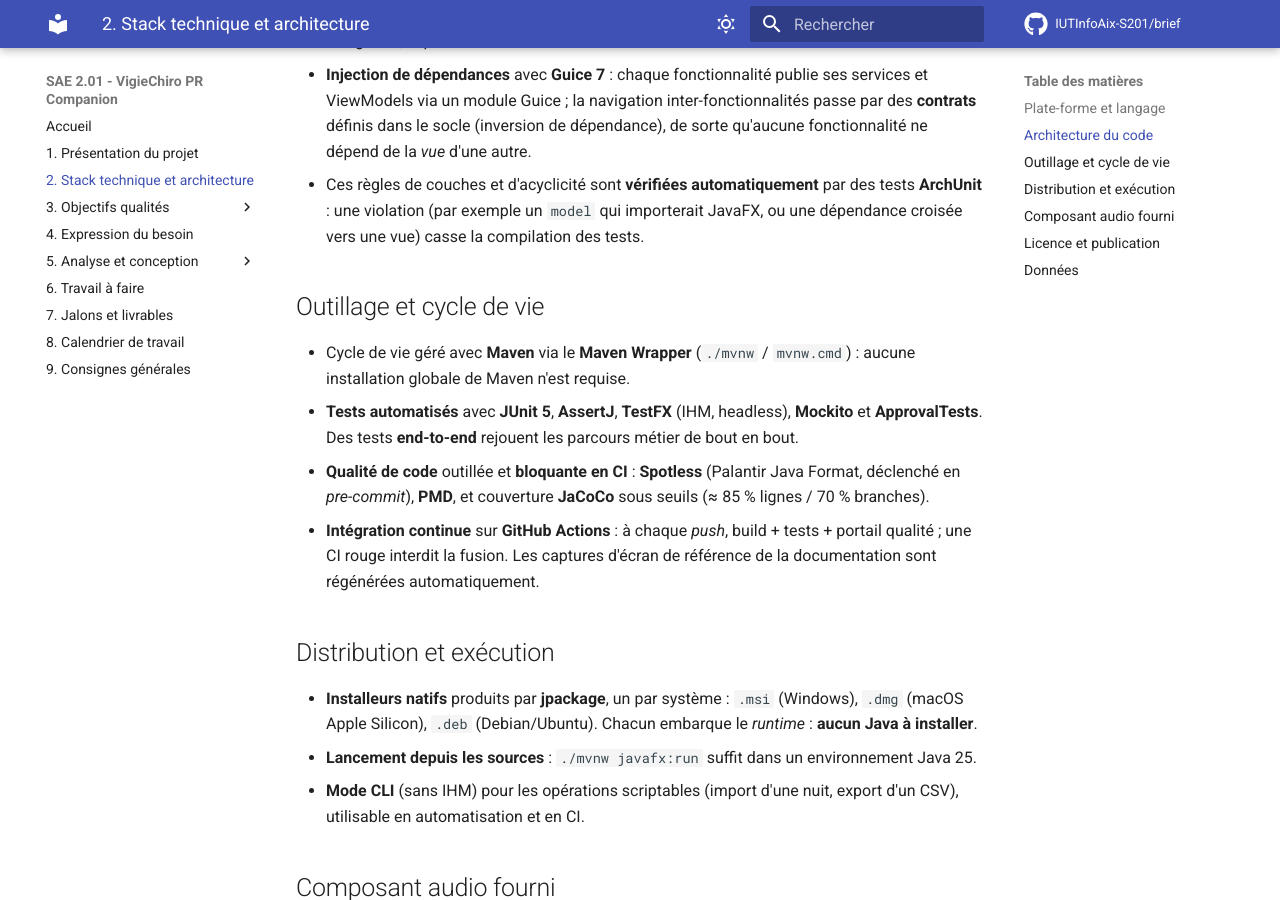
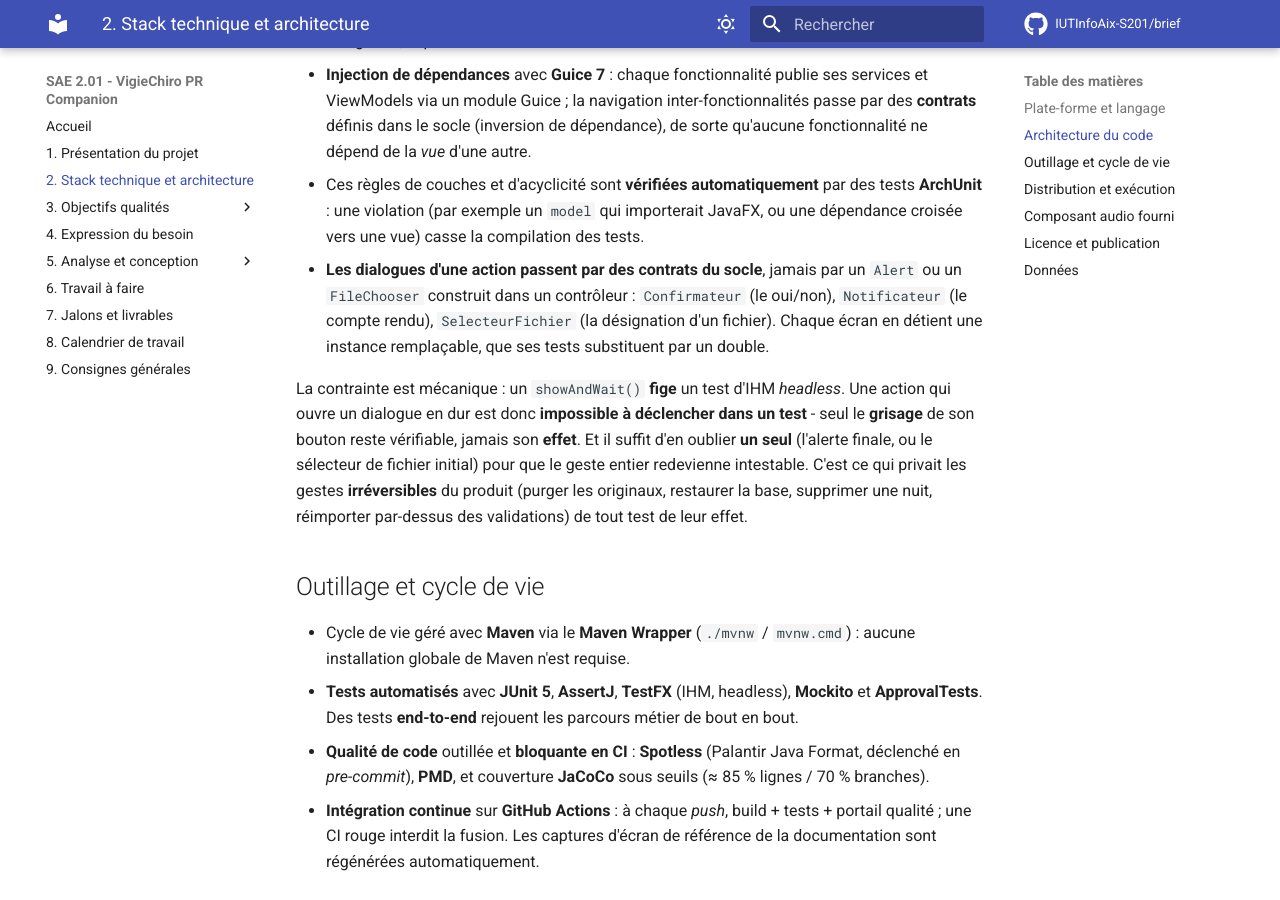
Before and after one commit to IUTInfoAix-S201/brief, an MkDocs documentation site: the page built from docs/Contraintes techniques.md, in a window 1280 px wide and 900 px high, scrolled down 877 px. Built offline with MkDocs 1.6.1 and Material for MkDocs 9.7.7, drawn with Linux system fonts in a browser that asks for light colours; comment, search, counter and statistics services are not loaded.

Commit message:
docs(contraintes) : les dialogues d'une action passent par les contrats du socle (#29)
* docs(contraintes) : les dialogues d une action passent par les contrats du socle

Le socle fournit desormais trois contrats remplacables pour les dialogues :
Confirmateur (le oui/non), Notificateur (le compte rendu), SelecteurFichier (la
designation d un fichier). Ce qui est FOURNI aux etudiants a donc change, et la
contrainte qui va avec doit etre dite.

La raison est concrete et ils la rencontreront : un showAndWait() fige un test
d IHM headless. Une action qui ouvre un dialogue en dur est impossible a cliquer
dans un test - on ne peut verifier que le grisage de son bouton, jamais son effet.
Et il suffit d en oublier un seul (l alerte finale, ou le selecteur de fichier
initial) pour que le geste entier redevienne intestable.

Sans cette ligne, chaque equipe redecouvre le piege a ses depens, sur ses propres
gestes destructifs - et perd la couverture que la CI exige.

* docs(contraintes) : recadrer la contrainte des dialogues en voix produit

Le texte précédent s'adressait à des « étudiants » et à des « équipes », et
invoquait la CI d'un contexte pédagogique. Le brief est le brief projet du produit :
son lecteur est un contributeur, pas un apprenant.

Même contrainte, voix neutre, et l'enjeu dit là où il est : ce sont les gestes
irréversibles du produit (purger les originaux, restaurer la base, supprimer une
nuit, réimporter par-dessus des validations) qui étaient privés de tout test de
leur effet, parce qu'un showAndWait() en dur fige un test d'IHM headless.

```diff
--- a/docs/Contraintes techniques.md
+++ b/docs/Contraintes techniques.md
@@ -33,6 +33,17 @@ d'architecture** qui structurent son code.
 - Ces règles de couches et d'acyclicité sont **vérifiées automatiquement** par des tests
   **ArchUnit** : une violation (par exemple un `model` qui importerait JavaFX, ou une dépendance
   croisée vers une vue) casse la compilation des tests.
+- **Les dialogues d'une action passent par des contrats du socle**, jamais par un `Alert` ou un
+  `FileChooser` construit dans un contrôleur : `Confirmateur` (le oui/non), `Notificateur` (le compte
+  rendu), `SelecteurFichier` (la désignation d'un fichier). Chaque écran en détient une instance
+  remplaçable, que ses tests substituent par un double.
+
+  La contrainte est mécanique : un `showAndWait()` **fige** un test d'IHM *headless*. Une action qui
+  ouvre un dialogue en dur est donc **impossible à déclencher dans un test** - seul le **grisage** de
+  son bouton reste vérifiable, jamais son **effet**. Et il suffit d'en oublier **un seul** (l'alerte
+  finale, ou le sélecteur de fichier initial) pour que le geste entier redevienne intestable. C'est ce
+  qui privait les gestes **irréversibles** du produit (purger les originaux, restaurer la base,
+  supprimer une nuit, réimporter par-dessus des validations) de tout test de leur effet.
 
 ## Outillage et cycle de vie
 
```
